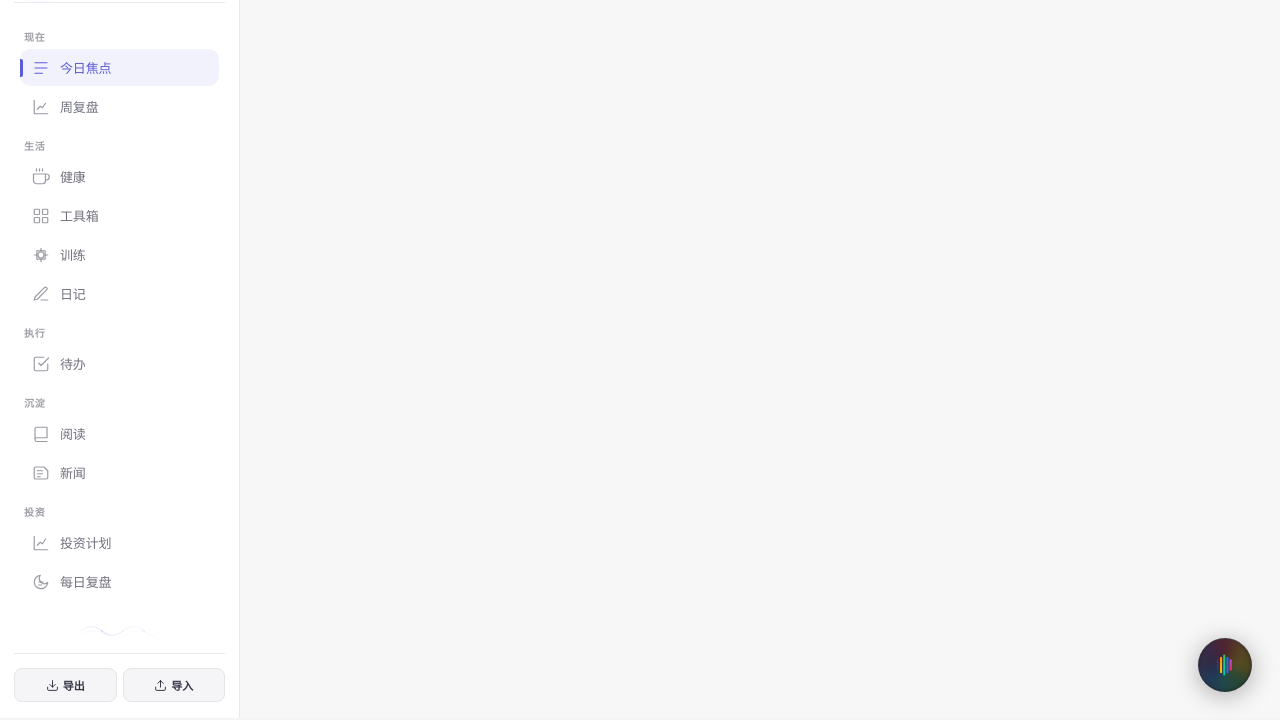
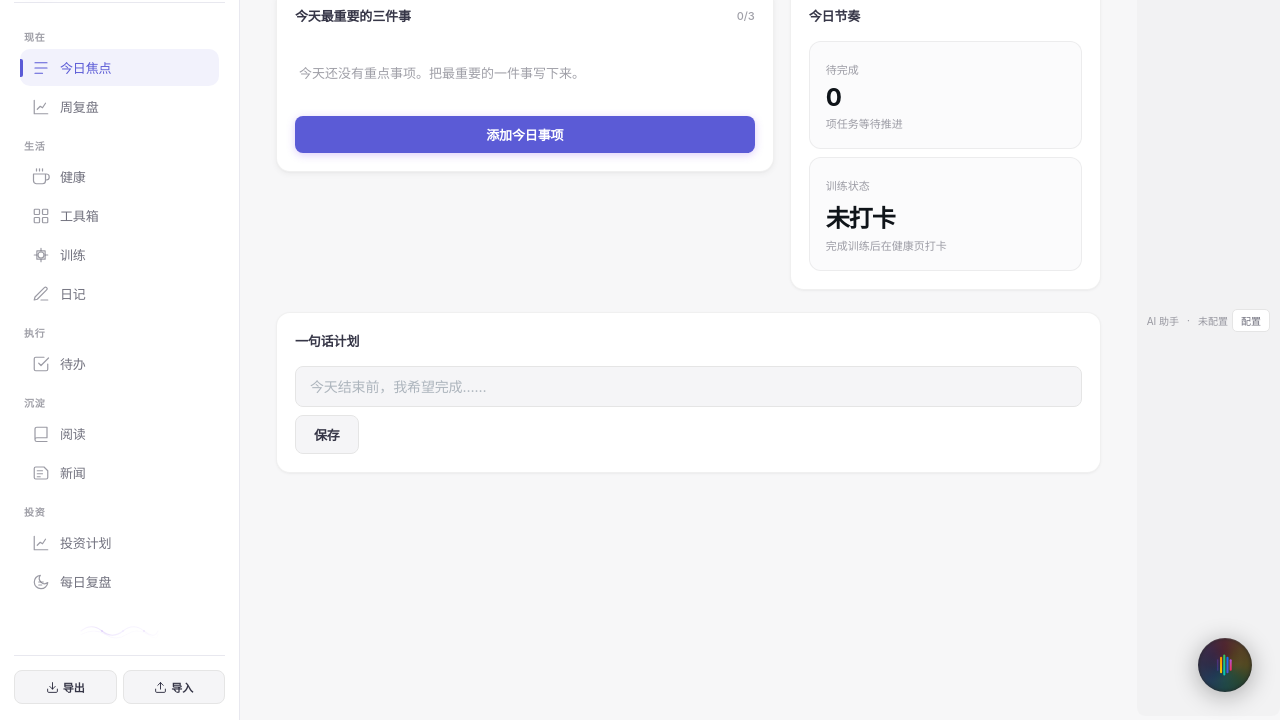
Before and after one commit to seoj07617-stack/shiyi-app, a plain HTML site: page desktop.html in a window 1280 px wide. Shown: the part 80-800 px from the top of the page. Drawn offline with nearby package versions, Linux system fonts and the light colour scheme.

Commit message:
v12.1: 修复缺失body/app标签导致桌面端布局错位

```diff
--- a/desktop.html
+++ b/desktop.html
@@ -444,12 +444,28 @@ input::placeholder,textarea::placeholder{color:#adb5bd}
   :root{--sidebar-w:200px}
   .mobile-header{display:none!important;}
   .mobile-menu{display:none!important;}
-  .sidebar{display:flex!important;padding:20px 12px 16px;}
-  .content{padding-top:0!important;max-width:none;}
+  body{overflow:hidden}
+  .app{display:flex!important;flex-direction:row!important;height:100vh;height:100dvh;overflow:hidden}
+  .sidebar{
+    display:flex!important;
+    position:relative!important;
+    left:auto!important;top:auto!important;bottom:auto!important;
+    width:var(--sidebar-w)!important;
+    height:100%!important;
+    flex-shrink:0;
+    padding:20px 12px 16px;
+    margin:0!important;
+  }
+  .content{
+    flex:1;
+    padding-top:0!important;
+    max-width:none;
+    margin-left:0!important;
+    height:100%;
+    overflow-y:auto;
+  }
   .content-header{padding:18px 28px 14px;}
   .content-body{padding:0 28px 48px;max-width:100%;}
-  .app{flex-direction:row!important;}
-  /* 工具箱网格 */
   #sec-tools .tool-card,#sec-tools .bookmark-card{min-width:0;}
 }
 @media(min-width:1024px){
@@ -515,6 +531,8 @@ input::placeholder,textarea::placeholder{color:#adb5bd}
 
 </style>
 <script src="https://cdn.jsdelivr.net/npm/chart.js@4/dist/chart.umd.min.js"></script>
+<body>
+<div class="app">
     <div class="mobile-header">
       <a id="hamburgerBtn" class="hamburger" onclick="openMobileMenu()">
         <svg viewBox="0 0 24 24" width="20" height="20" fill="none" stroke="currentColor" stroke-width="1.6" stroke-linecap="round">
@@ -2458,5 +2476,6 @@ function aiPolishReview(){
     <span id="aiStatusText">未配置</span>
     <button style="margin-left:auto" onclick="showAiConfig()">配置</button>
   </div>
+</div>
 </body>
 </html>
```
